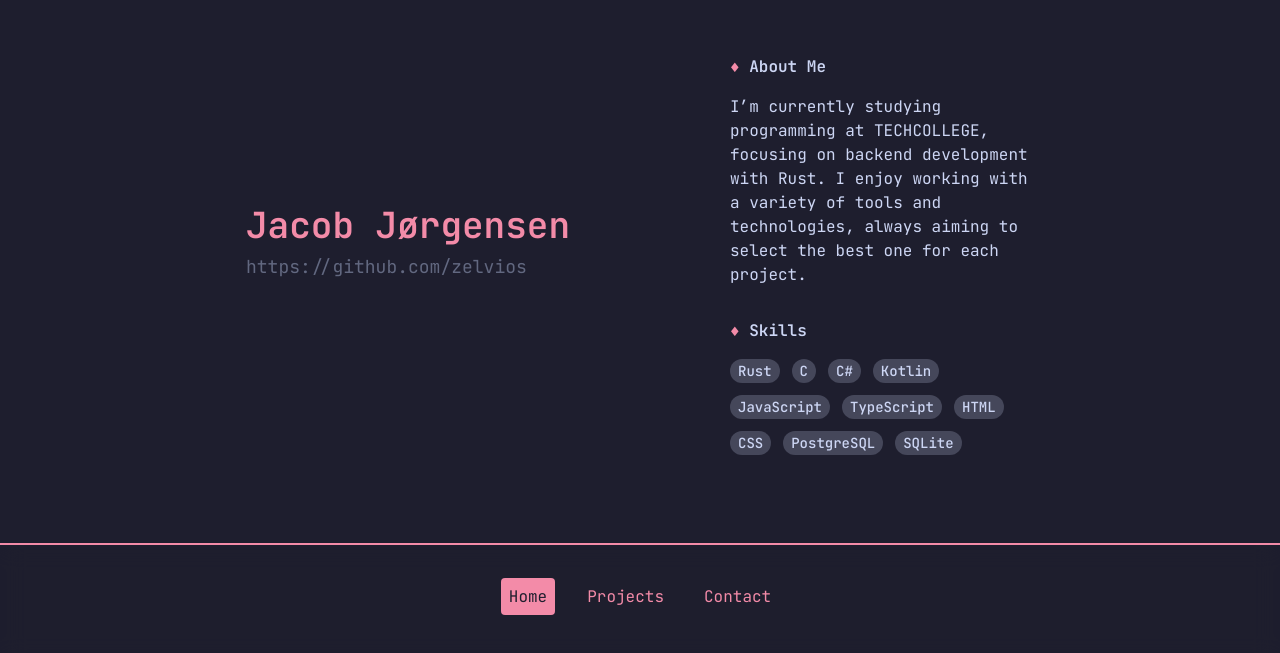
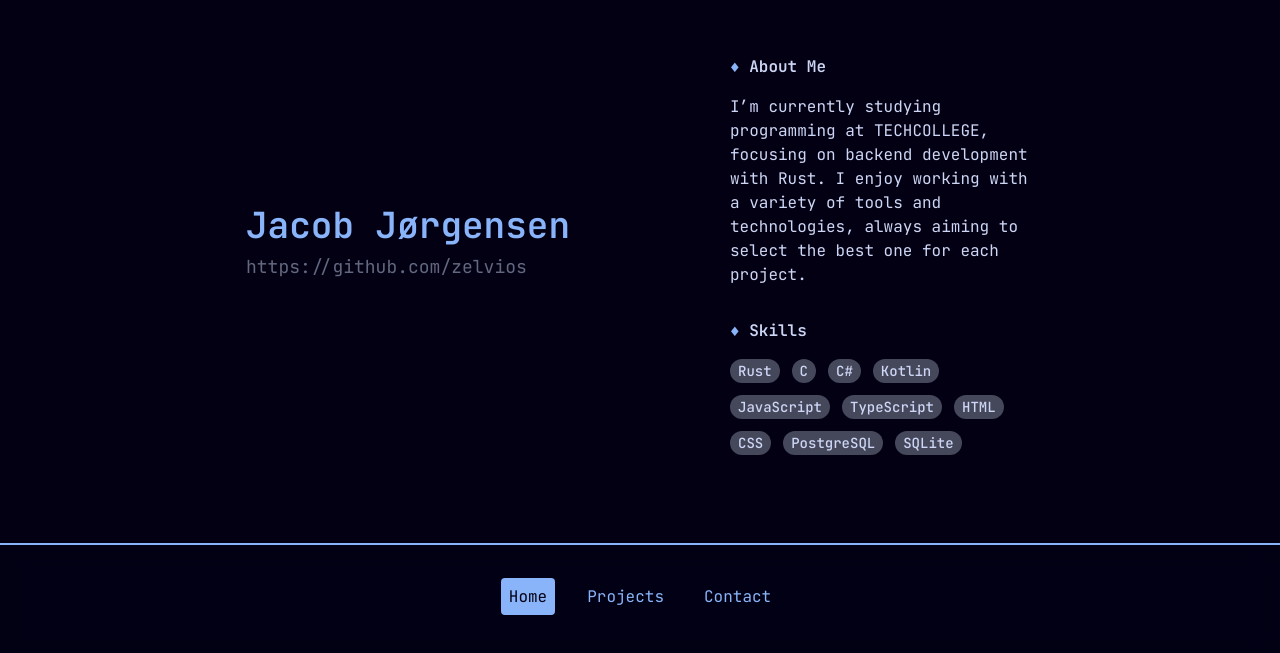
Before and after one commit to zelvios/website, a SvelteKit app: page / in a window 1280 px wide. Shown: the part 137-790 px from the top of the page. Built offline with nearby package versions, Linux system fonts and the light colour scheme.

Commit message:
style: change main theme color to blue

```diff
--- a/tailwind.config.js
+++ b/tailwind.config.js
@@ -6,11 +6,11 @@ export default {
   theme: {
     extend: {
       colors: {
-        base: '#1e1e2e',
+        base: '#030014',
         text: '#cdd6f4',
         surface: '#626880',
         surface1: '#45475a',
-        accent: '#f38ba8',
+        accent: '#89b4fa',
       },
       fontFamily: {
         sans: ['JetBrains Mono', 'monospace'],
```
